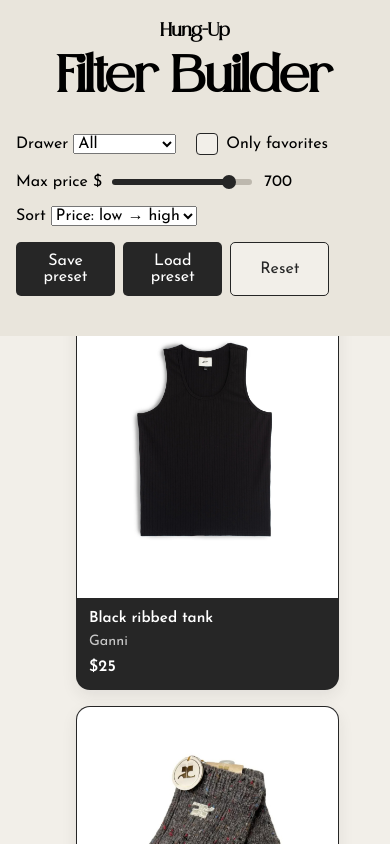
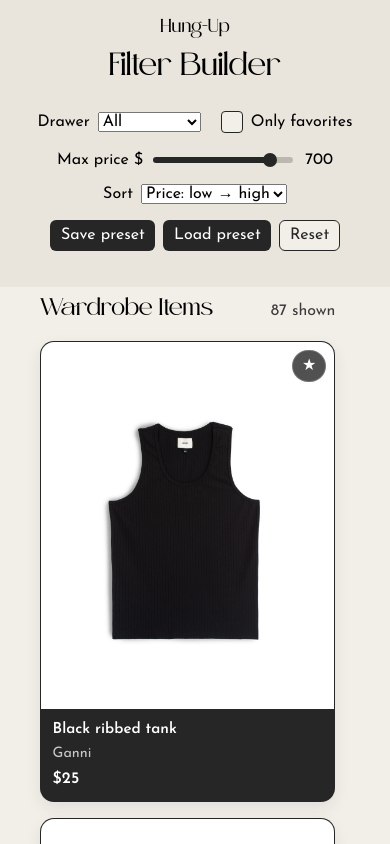
Before and after one commit to lanewells/hung-up-filter-builder-ts, a React (Vite) app: page / in a window 390 px wide. Shown: the top 844 px of the page. Built offline with nearby package versions, Linux system fonts and the light colour scheme.

Commit message:
feat: screen and mobile-responsive styles

```diff
--- a/src/App.css
+++ b/src/App.css
@@ -13,13 +13,14 @@
   --accent-color: #262626;
   --font-main: "Josefin Sans", "Helvetica Neue", sans-serif;
   --font-heading: "Safira March", Georgia, serif;
+  --header-offset: 200px;
 }
 
 #root {
   margin: 0;
-  height: 100%;
+  min-height: 100vh;
   width: 100%;
-  padding: 200px 2rem 2rem 2rem;
+  padding: 200px clamp(12px, 4vw, 32px) 24px;
 }
 
 * {
@@ -33,8 +34,9 @@ html {
 
 html,
 body {
-  height: 100%;
   min-height: 100vh;
+  width: 100%;
+  overflow-x: hidden;
   background: var(--bg-color-pri);
   font-family: var(--font-main);
 }
@@ -47,7 +49,6 @@ body,
 
 .app {
   padding: 24px;
-  height: 100%;
   width: 100%;
 }
 
@@ -61,7 +62,7 @@ header {
   position: fixed;
   top: 0;
   left: 0;
-  padding: 1rem;
+  padding: 12px clamp(12px, 4vw, 32px);
 
   h1,
   h2,
@@ -83,6 +84,7 @@ h4 {
   display: flex;
   gap: 16px;
   align-items: center;
+  justify-content: center;
   margin: 16px 0;
   flex-wrap: wrap;
 }
@@ -303,19 +305,14 @@ input[type="range"]::-webkit-slider-runnable-track {
   }
 }
 
-@media (max-width: 540px) {
-  .grid {
-    grid-template-columns: 1fr;
-  }
-}
-
 @media (max-width: 768px) {
-  #root {
-    padding-top: 190px;
+  :root {
+    --header-offset: 230px;
   }
 
-  main {
-    margin: 0 20px 24px 20px;
+  #root {
+    padding-top: 260px;
+    padding-bottom: 80px;
   }
 
   .page-title {
@@ -325,19 +322,15 @@ input[type="range"]::-webkit-slider-runnable-track {
     text-align: center;
   }
 
-  .link {
-    display: flex;
-    width: 100%;
-  }
-
   .btn-pri,
   .btn-sec {
-    width: 100%;
+    width: auto;
     text-align: center;
     margin-right: 0;
     margin-bottom: 0.5rem;
-    padding: 0.6rem 0.85rem;
-    font-size: 0.95rem;
+    padding: 0.4rem 0.6rem;
+    font-size: 0.85rem;
+    border-radius: 6px;
     justify-content: center;
     font-size: 1rem;
 
@@ -345,4 +338,21 @@ input[type="range"]::-webkit-slider-runnable-track {
       font-size: 1rem;
     }
   }
+
+  .controls {
+    width: 100%;
+  }
+
+  .controls label {
+    display: inline-flex;
+    align-items: center;
+    gap: 8px;
+  }
 }
+
+@media (max-width: 540px) {
+  .grid {
+    grid-template-columns: 1fr;
+    justify-items: center;
+  }
+}
--- a/src/components/DisplayCard.css
+++ b/src/components/DisplayCard.css
@@ -13,12 +13,14 @@
   width: 100%;
   aspect-ratio: 4 / 5;
   background: #ffffff;
+  overflow: hidden;
 }
 
 .card-img {
   width: 100%;
   height: 100%;
   object-fit: cover;
+  object-position: center;
   display: block;
 }
 
@@ -59,3 +61,21 @@
   font-weight: 600;
   letter-spacing: 0.2px;
 }
+
+@media (max-width: 540px) {
+  .fav {
+    top: 8px;
+    right: 8px;
+    font-size: 16px;
+    padding: 7px 9px;
+  }
+
+  .card {
+    max-width: 360px;
+    margin: 0 auto;
+  }
+
+  .grid {
+    justify-items: center;
+  }
+}
--- a/src/index.css
+++ b/src/index.css
@@ -1,9 +1,15 @@
-Indexcss :root {
+:root {
   color-scheme: light dark;
   font-synthesis: none;
   text-rendering: optimizeLegibility;
   -webkit-font-smoothing: antialiased;
   -moz-osx-font-smoothing: grayscale;
+}
+
+body {
+  margin: 0;
+  min-width: 320px;
+  min-height: 100vh;
 }
 
 a {
@@ -16,18 +22,5 @@ a:hover {
   color: inherit;
 }
 
-body {
-  margin: 0;
-  display: flex;
-  place-items: center;
-  min-width: 320px;
-  min-height: 100vh;
-}
-
-h1 {
-  font-size: 3.2em;
-  line-height: 1.1;
-}
-
 @media (prefers-color-scheme: light) {
 }
```
